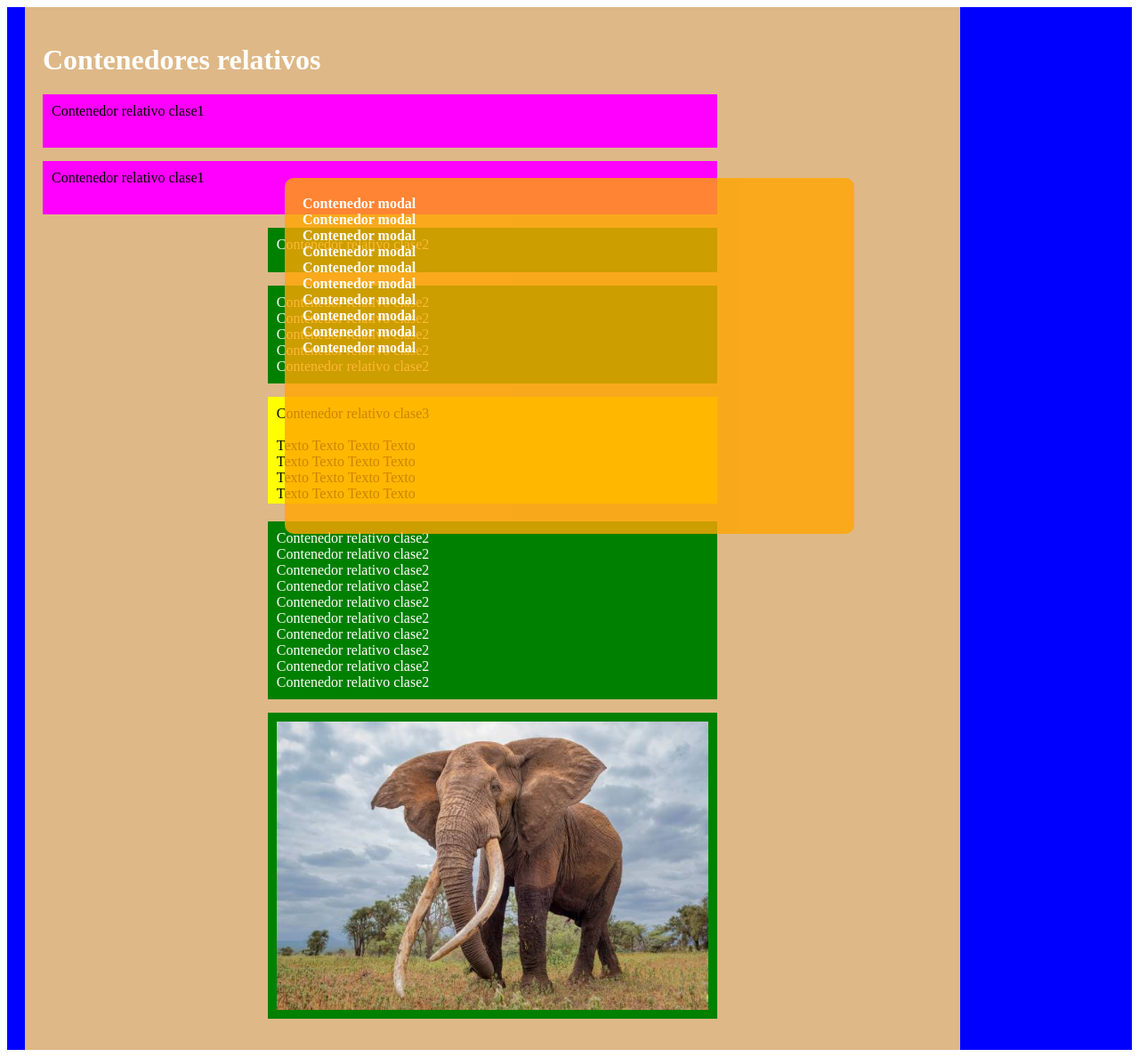
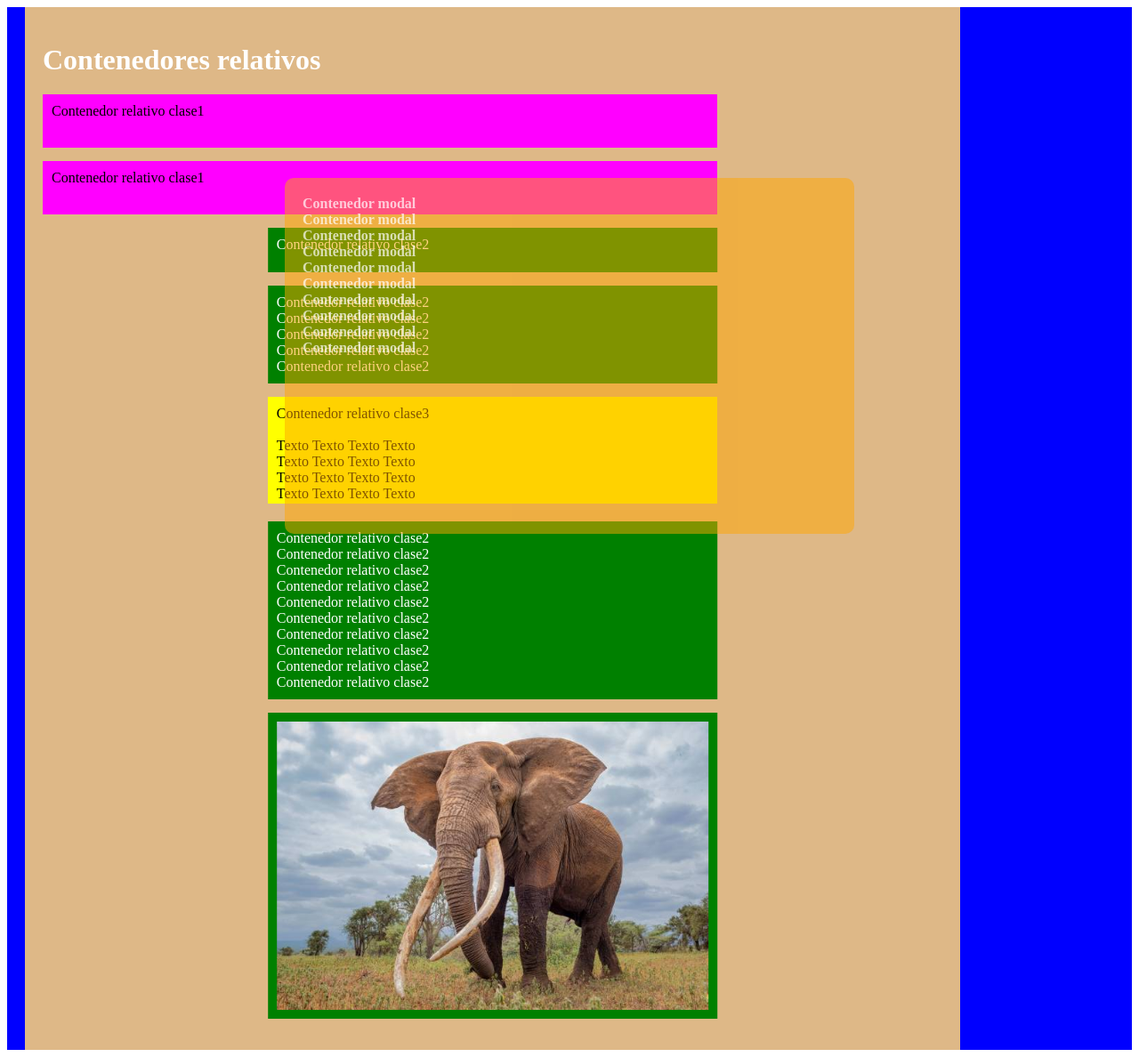
Before and after one commit to NicolasBranca/ProgramacionEnAmbienteDeRedes, a PHP site: page /Css/css20DivsInternosRelativos/ in a window 1280 px wide. Shown: the whole page at 89% size. Run offline with PHP 8.4, Linux system fonts and the light colour scheme.

Commit message:
ajustes ejercicio 20

```diff
--- a/Css/css20DivsInternosRelativos/estilo.css
+++ b/Css/css20DivsInternosRelativos/estilo.css
@@ -33,9 +33,11 @@
 .div2 {
   background-color: green;
   width: 50%;
-  margin: 15px auto;
   min-height: 50px;
   position: relative;
+  left: 50%;
+  transform: translateX(-50%);
+  margin: 15px 0;
   padding: 10px;
   box-sizing: border-box;
   color: white;
@@ -69,8 +71,8 @@
   transform: translate(-50%, -50%);
   width: 50%;
   height: 50%;
-  background-color: rgba(255, 165, 0, 0.8);
-  color: white;
+  background-color: rgba(255, 165, 0, 0.5);
+  color: rgba(255, 255, 255, 0.7);
   padding: 20px;
   box-sizing: border-box;
   overflow-y: auto;
```
